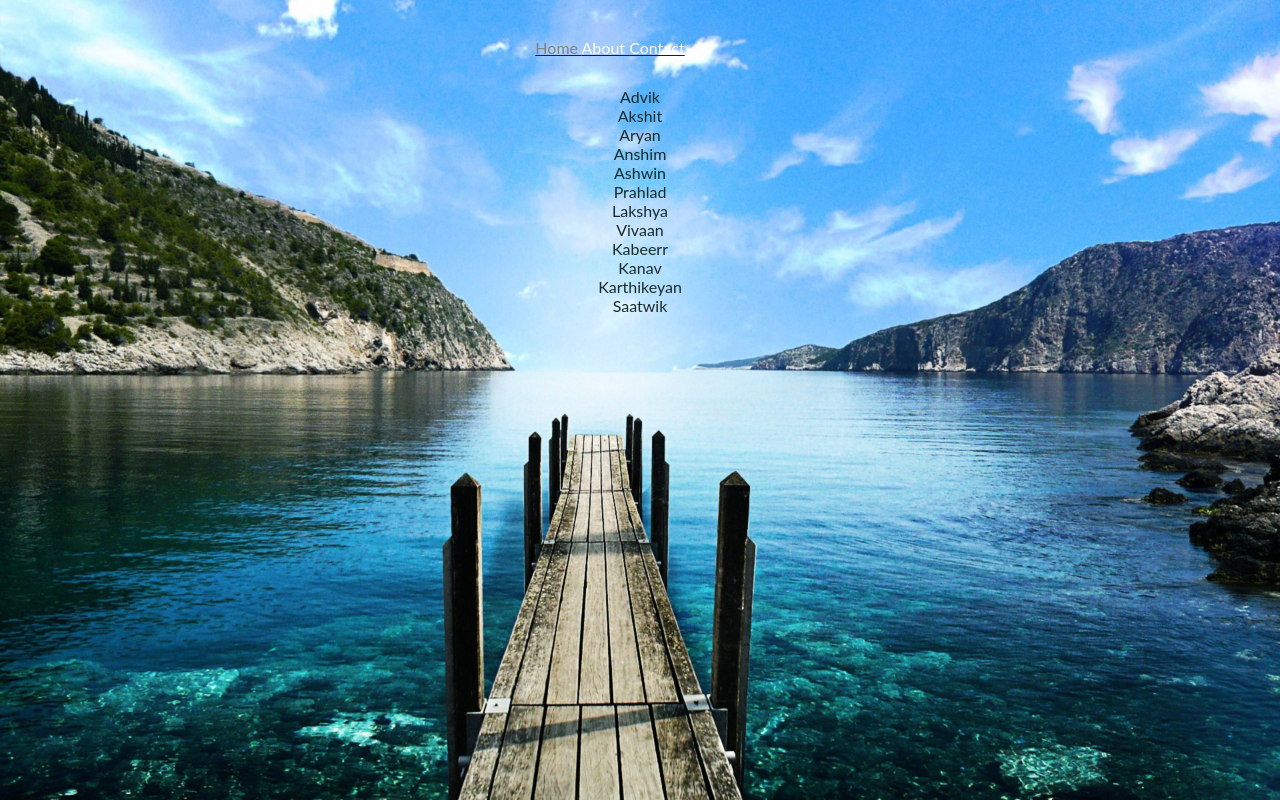
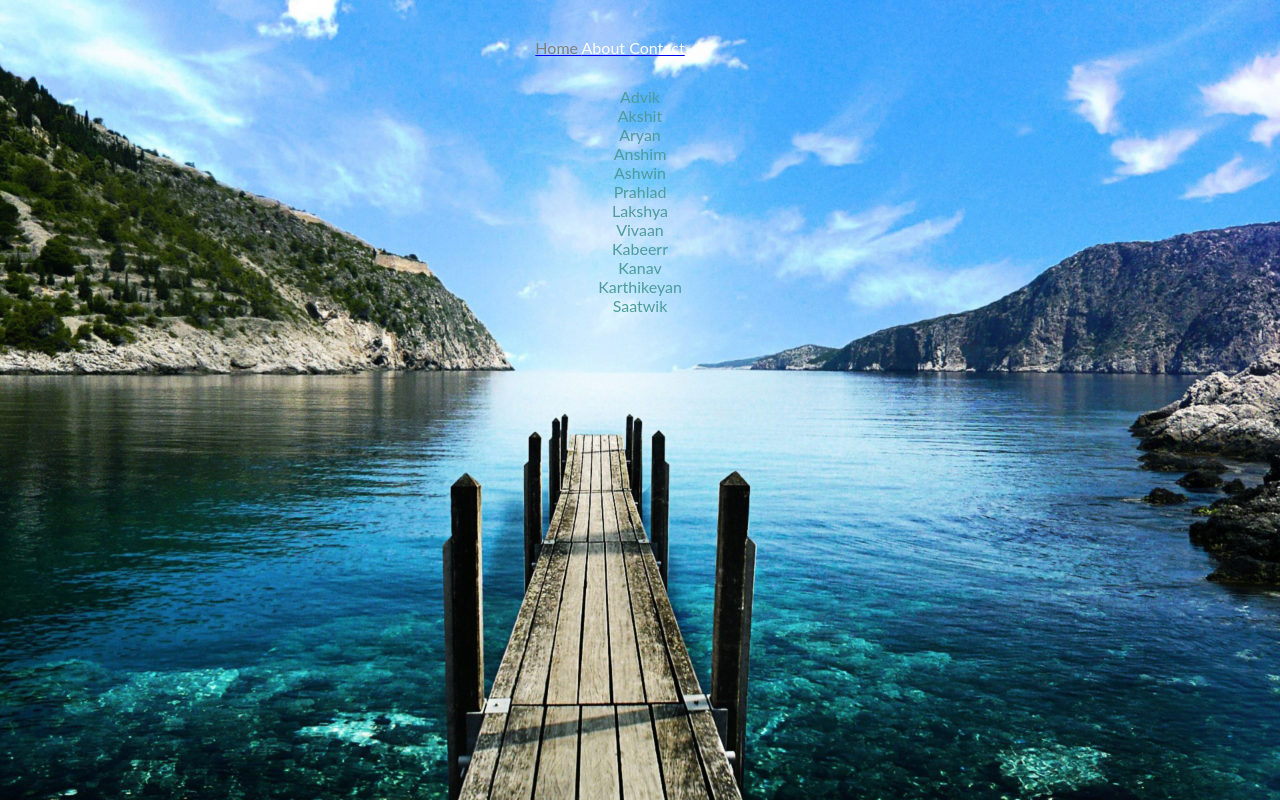
Before and after one commit to Joshi-Hiroshi/savetheearth.tk, a plain HTML site: page index.html in a window 1280 px wide. Drawn offline with Linux system fonts and the light colour scheme.

Commit message:
Update index.html

```diff
--- a/index.html
+++ b/index.html
@@ -15,7 +15,7 @@
         background-attachment: fixed;
         background-repeat: no-repeat;
         background-size: 100% 100%;
-        color: #192b2b;
+        color: #4d9b9b;
     }
     </style>
     <div style="margin-right: 20px;margin: 0px;text-align: center;">
```
